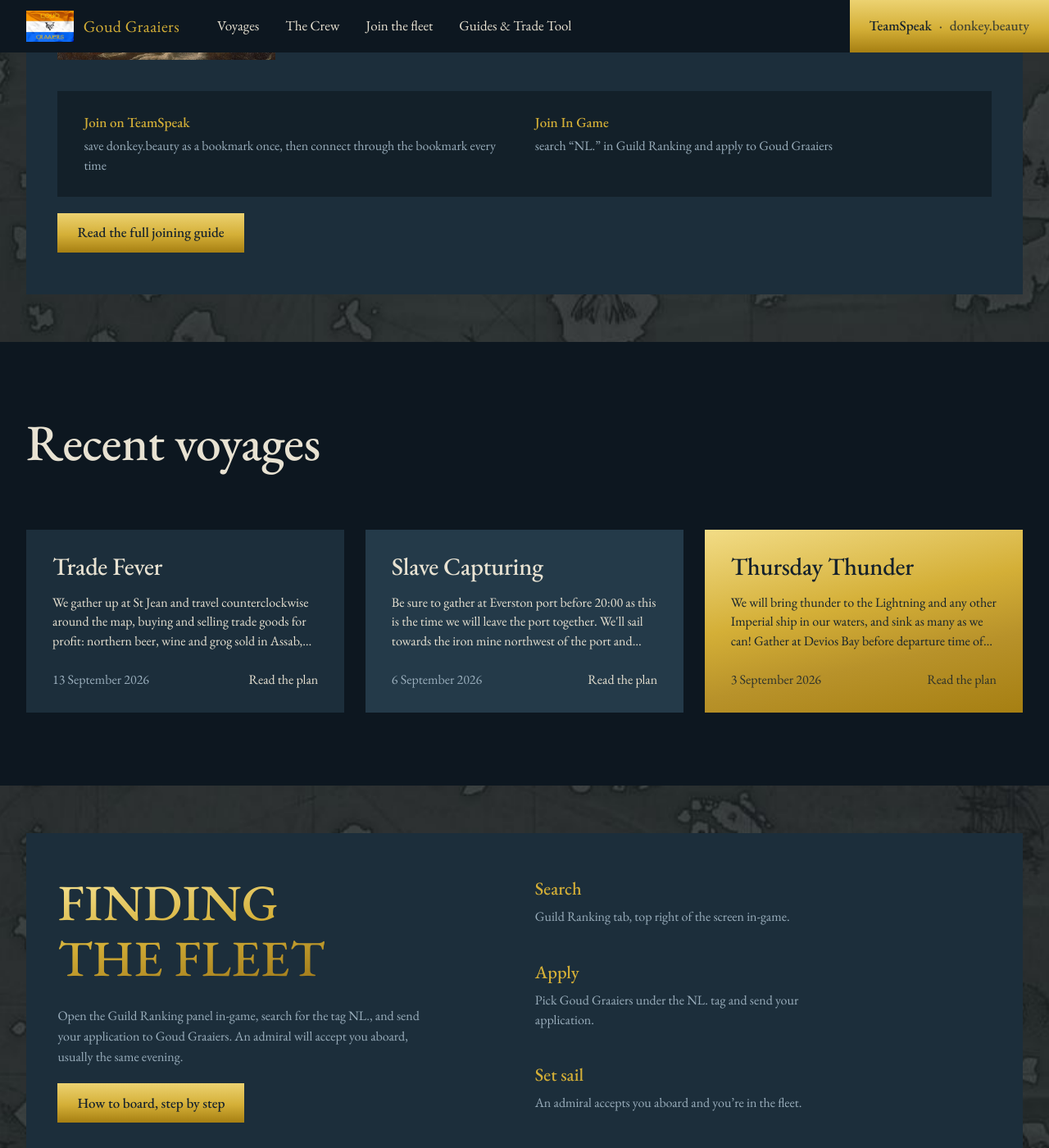
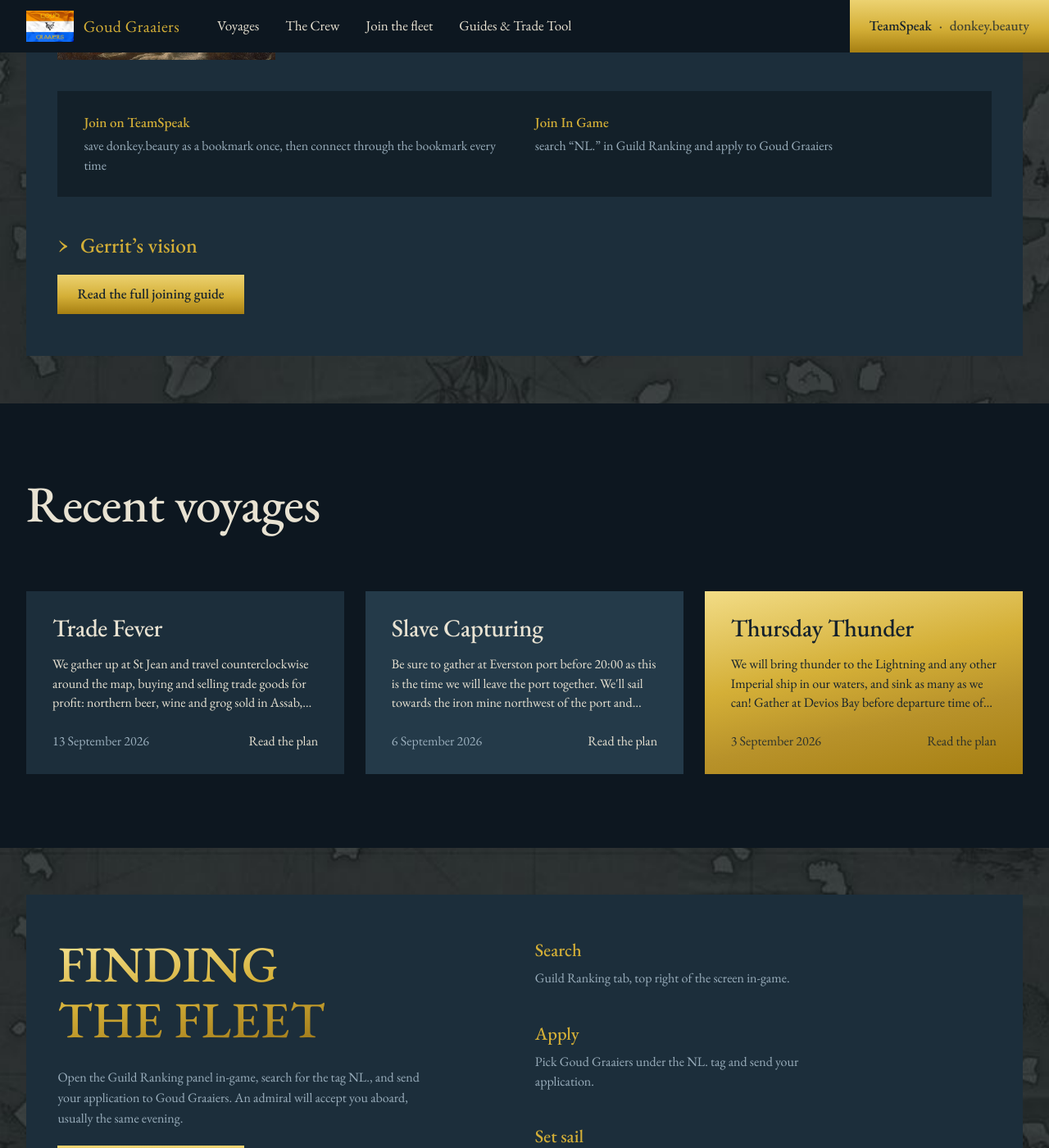
Before and after one commit to FuelClock/GoudGraaiers, a Jekyll site: the page built from index.md, in a window 1280 px wide and 1400 px high, scrolled down 1593 px. Shown: the whole window at 82% size. Built offline with Jekyll 4.4.1, drawn with Linux system fonts in a browser that asks for light colours.

Commit message:
Home: restore Gerrit's vision as a collapsed doctrine block (#vision); FAQ links to it and site.js opens details on hash; guild identity wording on join-c and joining.md

```diff
--- a/_includes/home-doctrine.html
+++ b/_includes/home-doctrine.html
@@ -14,5 +14,19 @@
       <dt>Join In Game</dt><dd>search &ldquo;NL.&rdquo; in Guild Ranking and apply to Goud Graaiers</dd>
     </div>
   </dl>
+  <details class="doctrine-vision" id="vision">
+    <summary>Gerrit&rsquo;s vision</summary>
+    <div class="doctrine-vision-body">
+      <p><strong>Gerrit&rsquo;s vision for our guild:</strong> to foster a community where diverse playstyles and languages converge for seamless and enjoyable cooperation.</p>
+      <p><strong>Faction alignment:</strong> we operate as a flotilla in game and intend to keep it that way, unless the game introduces a Dutch (WIC) faction, or the guild has built the cohesion and strength for port battles and a majority of our members wishes for a pledge.</p>
+      <p>What that means for you:</p>
+      <ul>
+        <li><strong>No faction affiliation:</strong> we are not tied to any specific faction, so we do not take part in port battles.</li>
+        <li><strong>Freedom to engage:</strong> no reputation requirements. Members engage other factions as they see fit; we only keep friendly relations with the other Dutch guilds.</li>
+        <li><strong>Neutrality for safety:</strong> allied standing with every faction significantly reduces the hostile encounters you meet.</li>
+      </ul>
+      <p>The squads above are how this vision sails day to day.</p>
+    </div>
+  </details>
   <a class="page-action" href="{{ '/join.html' | relative_url }}">Read the full joining guide</a>
 </section>
--- a/_includes/home-faq.html
+++ b/_includes/home-faq.html
@@ -25,7 +25,7 @@
     </details>
     <details class="faq-item">
       <summary>What if I sail casually?</summary>
-      <div class="faq-answer"><p>Fine by us. Freedom to engage is the rule: no reputation requirements, no forced voice. Read Gerrit&rsquo;s vision above and see whether it fits you.</p></div>
+      <div class="faq-answer"><p>Fine by us. Freedom to engage is the rule: no reputation requirements, no forced voice. Read <a href="#vision">Gerrit&rsquo;s vision above</a> and see whether it fits you.</p></div>
     </details>
     </div>
     </div>
--- a/_layouts/frame.html
+++ b/_layouts/frame.html
@@ -10,7 +10,7 @@
   <link href="https://fonts.googleapis.com/css2?family=EB+Garamond:ital,wght@0,400;0,500;1,400;1,500&display=swap" rel="stylesheet">
   <link rel="icon" type="image/png" href="{{ '/img/favicon.png' | relative_url }}">
   <link rel="apple-touch-icon" href="{{ '/img/apple-touch-icon.png' | relative_url }}">
-  <link rel="stylesheet" href="{{ '/assets/css/style.css' | relative_url }}?v=45">
+  <link rel="stylesheet" href="{{ '/assets/css/style.css' | relative_url }}?v=46">
   {% for c in page.styles %}
   <link rel="stylesheet" href="{{ c | relative_url }}">
   {% endfor %}
@@ -32,7 +32,7 @@
   </main>
 
   {% include footer.html %}
-  <script src="{{ '/assets/js/site.js' | relative_url }}?v=23" defer></script>
+  <script src="{{ '/assets/js/site.js' | relative_url }}?v=24" defer></script>
   {% for s in page.scripts %}
   <script src="{{ s | relative_url }}" defer></script>
   {% endfor %}
--- a/assets/css/style.css
+++ b/assets/css/style.css
@@ -663,6 +663,45 @@ details.trade-tool .planner-notes { margin-top: 24px; }
 }
 .planner-notes p + p { margin-top: 12px; }
 
+/* ---------- home: Gerrit's vision (collapsed, planner-notes language) ---------- */
+
+.doctrine .doctrine-vision {
+  margin: clamp(28px, 3vw, 44px) 0 0;
+  max-width: 62ch;
+}
+.doctrine .doctrine-vision summary {
+  cursor: pointer;
+  color: var(--gold);
+  font-size: clamp(1.375rem, 2vw, 1.75rem);
+  line-height: 1.2;
+  font-weight: 500;
+  list-style: none;
+  display: flex;
+  align-items: baseline;
+  gap: 14px;
+}
+.doctrine .doctrine-vision summary::-webkit-details-marker { display: none; }
+.doctrine .doctrine-vision summary::before {
+  content: "\203A";
+  font-size: 1.4em;
+  line-height: 1;
+  transition: transform 0.2s ease;
+}
+.doctrine .doctrine-vision[open] summary::before { transform: rotate(90deg); }
+.doctrine .doctrine-vision summary:hover { color: var(--gold-hi); }
+.doctrine .doctrine-vision-body p {
+  margin: 18px 0 0;
+  line-height: 1.55;
+}
+.doctrine .doctrine-vision-body p + p,
+.doctrine .doctrine-vision-body ul { margin-top: 12px; }
+.doctrine .doctrine-vision-body ul {
+  padding-left: 22px;
+  line-height: 1.55;
+}
+.doctrine .doctrine-vision-body li + li { margin-top: 8px; }
+.doctrine .doctrine-vision-body strong { color: var(--gold); font-weight: 500; }
+
 /* ---------- joining: many into one ---------- */
 
 .joining {
--- a/assets/js/site.js
+++ b/assets/js/site.js
@@ -148,8 +148,20 @@
     retarget();
   }
 
+  /* open a closed details when a #hash points at it (e.g. the FAQ link to
+     Gerrit's vision); also on first load if the URL arrives with a hash */
+  function openHashDetails() {
+    var hash = window.location.hash;
+    if (!hash || hash === '#') return;
+    var target;
+    try { target = d.getElementById(decodeURIComponent(hash.slice(1))); } catch (e) { return; }
+    if (target && target.tagName === 'DETAILS') target.open = true;
+  }
+  window.addEventListener('hashchange', openHashDetails);
+  openHashDetails();
+
   if (d.readyState === 'loading') {
-    d.addEventListener('DOMContentLoaded', function () { hero(); entrances(); parallax(); modals(); shine(); });
+    d.addEventListener('DOMContentLoaded', function () { hero(); entrances(); parallax(); modals(); shine(); openHashDetails(); });
   } else {
     hero(); entrances(); parallax(); modals(); shine();
   }
```
Also changed, not shown: assets/pages/joining.md (+1 -1 lines), join-c.md (+1 -1 lines).
